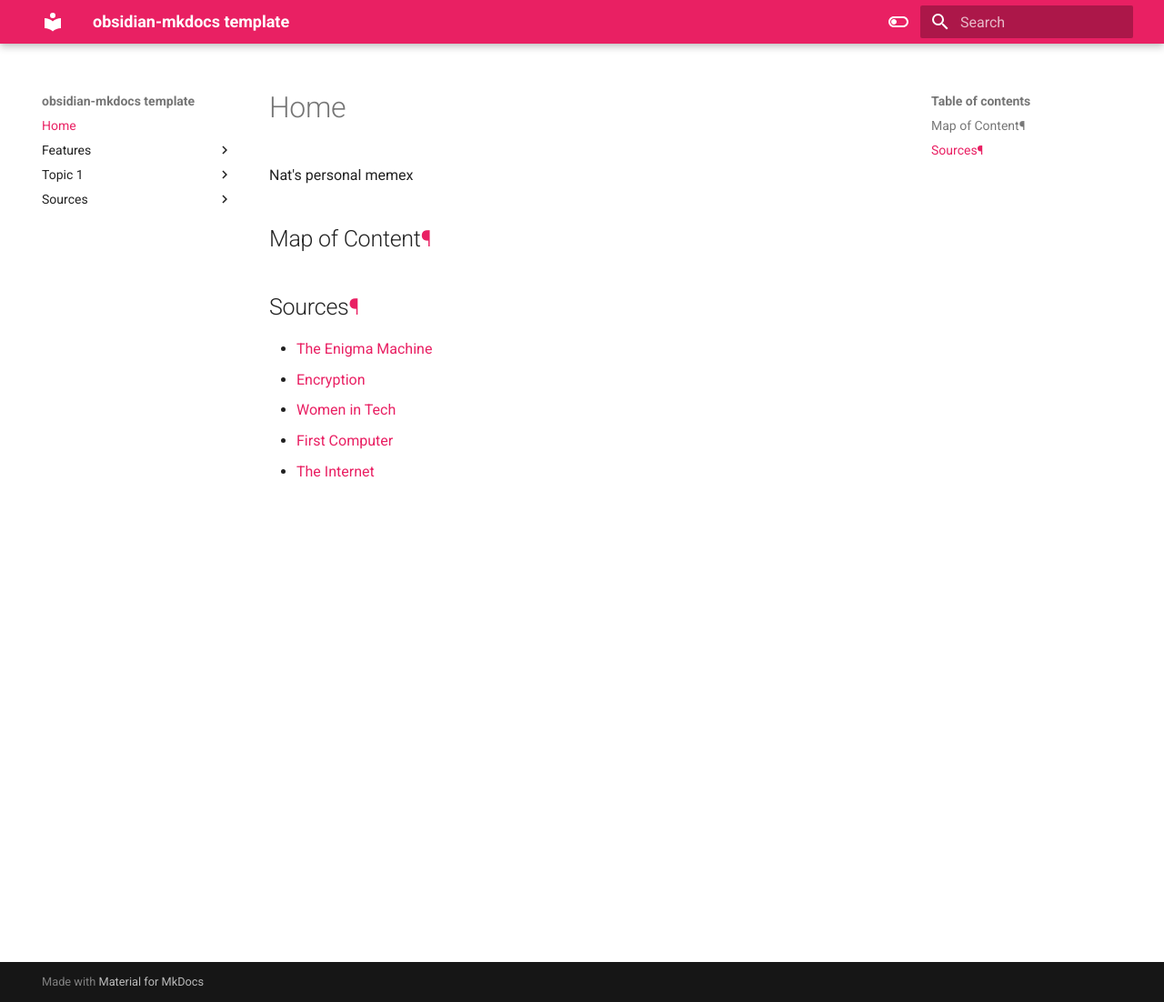
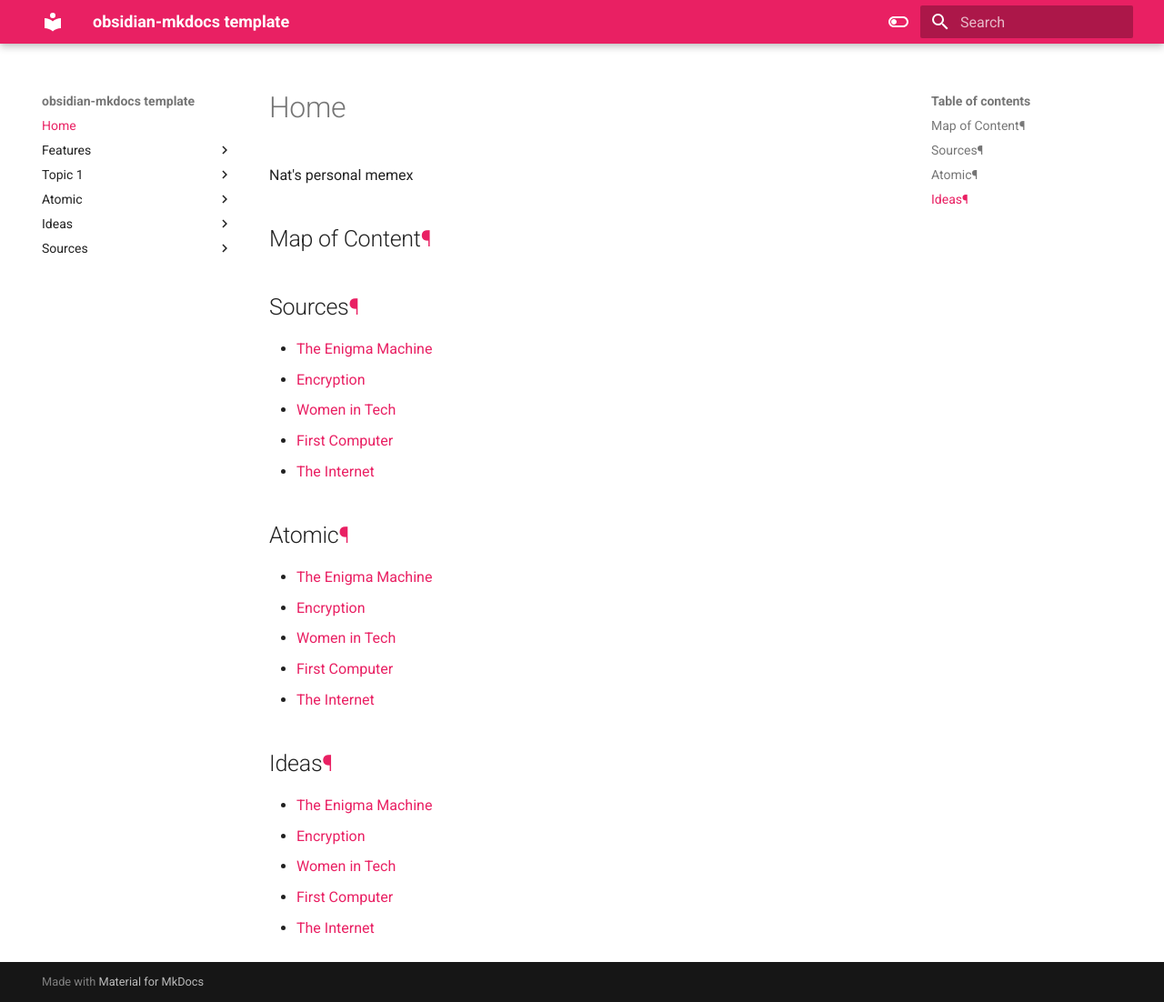
Before and after one commit to natmeng/memx2, an MkDocs documentation site: the page built from docs/index.md, in a window 1280 px wide and 1102 px high. Shown: the whole window at 91% size. Built offline with MkDocs 1.6.1 and Material for MkDocs 9.7.7, drawn with Linux system fonts in a browser that asks for light colours.

Commit message:
Add files via upload

```diff
--- a/docs/index.md
+++ b/docs/index.md
@@ -10,3 +10,23 @@ Nat's personal memex
 -   [Women in Tech](https://natmeng.github.io/memx2/sources/Women_In_Tech/)
 -   [First Computer](https://natmeng.github.io/memx2/sources/The_First_Computer/)
 -   [The Internet](https://natmeng.github.io/memx2/sources/The_Internet/)
+
+
+
+## Atomic[¶](https://natmeng.github.io/memx2/#atomic "Permanent link")
+
+-   [The Enigma Machine](https://natmeng.github.io/memx2/atomic/Enigma/)
+-   [Encryption](https://natmeng.github.io/memx2/atomic/Encryption/)
+-   [Women in Tech](https://natmeng.github.io/memx2/atomic/Women_In_Tech/)
+-   [First Computer](https://natmeng.github.io/memx2/atomic/First_Computer/)
+-   [The Internet](https://natmeng.github.io/memx2/atomic/The_Internet/)
+
+
+
+## Ideas[¶](https://natmeng.github.io/memx2/#ideas "Permanent link")
+
+-   [The Enigma Machine](https://natmeng.github.io/memx2/ideas/Enigma/)
+-   [Encryption](https://natmeng.github.io/memx2/ideas/Encryption/)
+-   [Women in Tech](https://natmeng.github.io/memx2/ideas/Women_In_Tech/)
+-   [First Computer](https://natmeng.github.io/memx2/ideas/First_Computer/)
+-   [The Internet](https://natmeng.github.io/memx2/ideas/The_Internet/)
```
Also changed, not shown: docs/atomic/Encrption.md (added), docs/atomic/Enigma.md (added), docs/atomic/First_Computer.md (added), docs/atomic/The_Internet.md (added), docs/atomic/Women_In_Tech.md (added), docs/ideas/Encryption.md (added), docs/ideas/Enigma.md (added), docs/ideas/First_Computer.md (added), docs/ideas/The_Internet.md (added), docs/ideas/Women_In_Tech.md (added).
